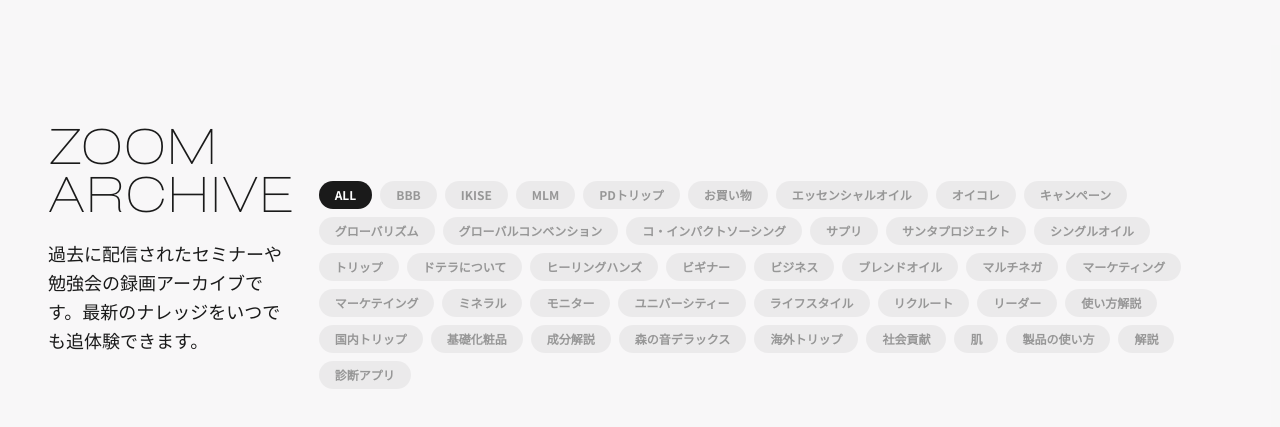
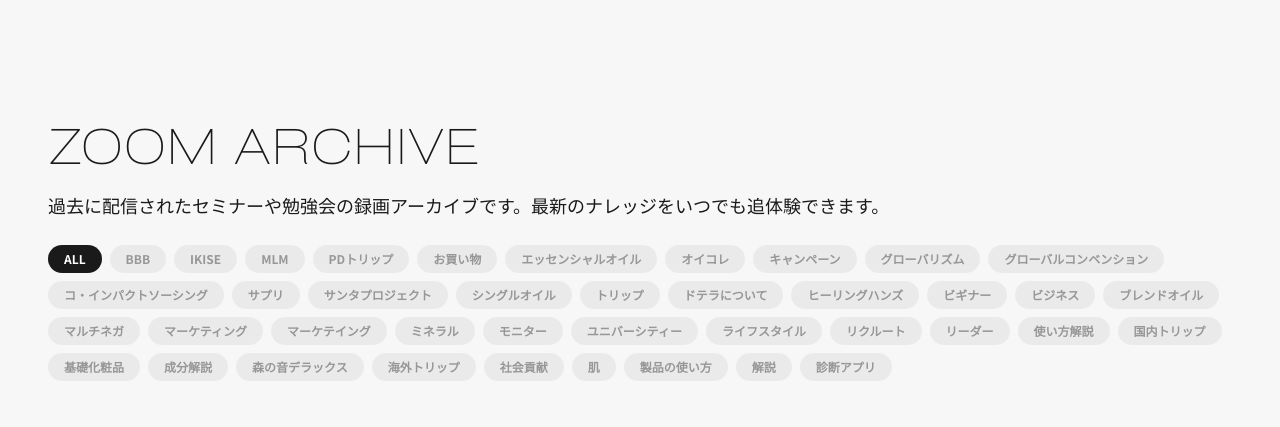
Before and after one commit to karekel/hp_eligo, a Next.js app: page /members in a window 1280 px wide. Shown: the part 1480-1907 px from the top of the page. Built offline with nearby package versions, Linux system fonts and the light colour scheme; grey boxes are pictures that could not be loaded; a web font is replaced by a local one.

Commit message:
fix: stack ArchiveGallery header vertically (title → description → tags)
Co-Authored-By: Claude Sonnet 4.6 <noreply@anthropic.com>

```diff
--- a/src/components/members/ArchiveGallery.tsx
+++ b/src/components/members/ArchiveGallery.tsx
@@ -67,17 +67,15 @@ export default function ArchiveGallery({
         <section id={id} className={`scroll-mt-32 py-24 md:py-32 ${bgColor}`}>
             <div className="mx-auto max-w-[2500px] px-6 md:px-12">
                 <FadeIn>
-                    <div className="mb-12 flex flex-col gap-6 md:flex-row md:items-end md:justify-between">
-                        <div>
-                            <h2 className="font-heading mb-6 text-members-heading tracking-[0.02em] text-[#1a1a1a] uppercase leading-none">
+                    <div className="mb-12 flex flex-col gap-6">
+                        <h2 className="font-heading text-members-heading tracking-[0.02em] text-[#1a1a1a] uppercase leading-none">
                             {title}
                         </h2>
                         {description && (
-                                <p className="mb-8 max-w-[1100px] text-base md:text-lg leading-relaxed text-[#1a1a1a]">
+                            <p className="max-w-[1100px] text-base md:text-lg leading-relaxed text-[#1a1a1a]">
                                 {description}
                             </p>
                         )}
-                        </div>
 
                         {/* Tag Filter */}
                         <div className="flex flex-wrap gap-2">
```
Lines whose indentation alone changed are shown as unchanged.
